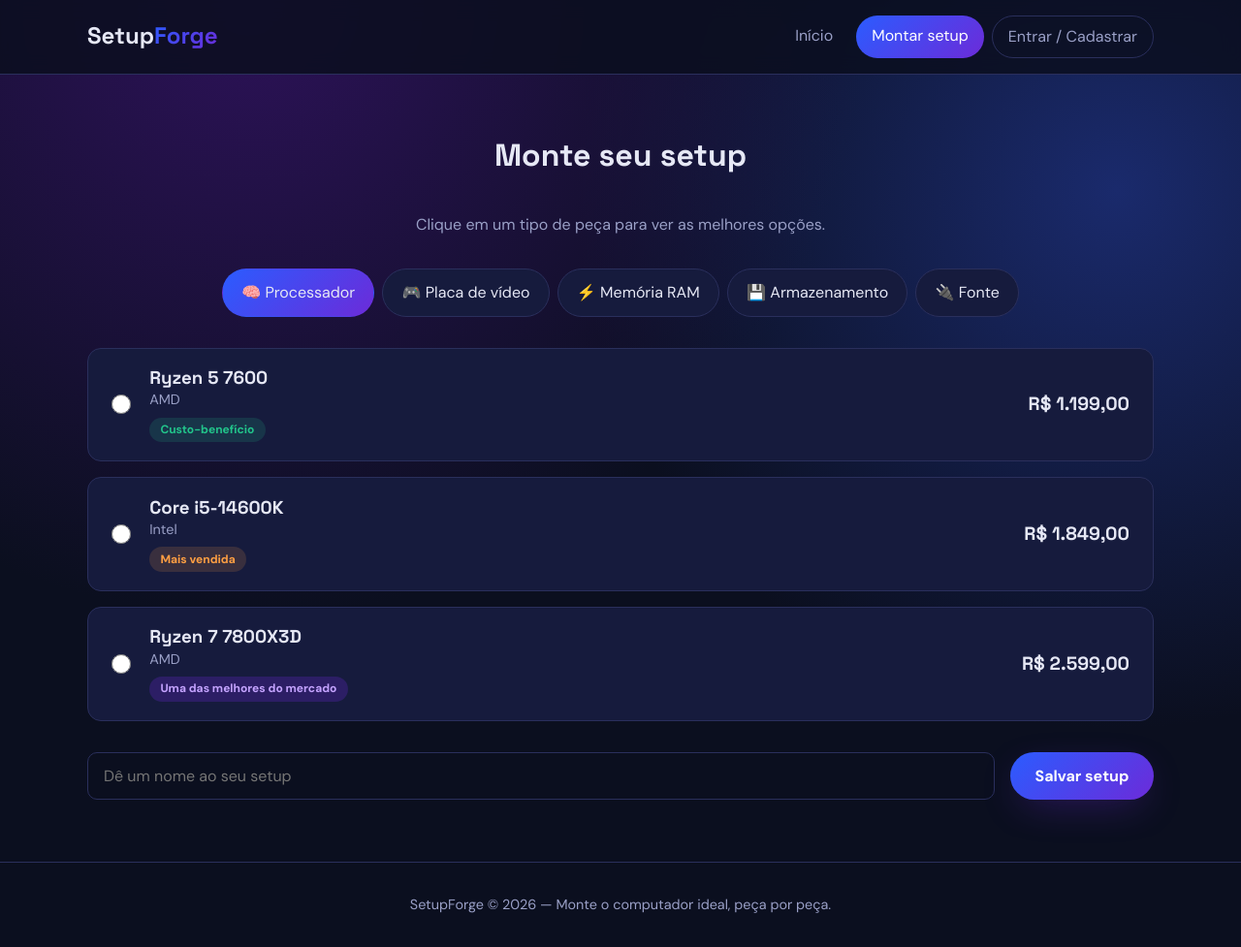
After one commit to marlonkevin-cloud/BuildPc, a Django app: page /montagem/ in a window 1280 px wide. The commit adds this page. Shown: the whole page at 97% size. Run offline with Django 5.2, Linux system fonts and the light colour scheme.

Commit message:
Página de montagem de setup

```diff
--- a/core/templates/core/login.html
+++ b/core/templates/core/login.html
@@ -6,7 +6,7 @@
     <div class="form-card">
       <h1>Entre ou cadastre-se</h1>
       <p class="muted">Preencha seus dados para salvar seus setups.</p>
-      <form method="get" action="{% url 'login' %}" class="form">
+      <form method="get" action="{% url 'core:login' %}" class="form">
         <label for="nome">Nome completo</label>
         <input type="text" id="nome" name="nome" placeholder="Ex.: Maria da Silva" required>
 
--- /dev/null
+++ b/core/templates/core/montagem.html
@@ -0,0 +1,61 @@
+{% extends 'base.html' %}
+{% block title %}Montar setup{% endblock %}
+{% block content %}
+<section class="secao">
+  <div class="container">
+    <h1 class="secao__titulo">Monte seu setup</h1>
+    <p class="muted centro">Clique em um tipo de peça para ver as melhores opções.</p>
+
+    <form method="get" action="{% url 'core:montagem' %}" class="montagem">
+      <input type="radio" name="aba" id="aba-cpu" class="aba-radio" checked>
+      <input type="radio" name="aba" id="aba-gpu" class="aba-radio">
+      <input type="radio" name="aba" id="aba-ram" class="aba-radio">
+      <input type="radio" name="aba" id="aba-ssd" class="aba-radio">
+      <input type="radio" name="aba" id="aba-fonte" class="aba-radio">
+
+      <div class="abas">
+        <label for="aba-cpu">🧠 Processador</label>
+        <label for="aba-gpu">🎮 Placa de vídeo</label>
+        <label for="aba-ram">⚡ Memória RAM</label>
+        <label for="aba-ssd">💾 Armazenamento</label>
+        <label for="aba-fonte">🔌 Fonte</label>
+      </div>
+
+      <div class="painel painel-cpu">
+        <label class="peca"><input type="radio" name="cpu" value="r5-7600"><div><h3>Ryzen 5 7600</h3><p class="marca">AMD</p><div class="tags"><span class="tag tag--cb">Custo-benefício</span></div></div><span class="preco">R$ 1.199,00</span></label>
+        <label class="peca"><input type="radio" name="cpu" value="i5-14600k"><div><h3>Core i5-14600K</h3><p class="marca">Intel</p><div class="tags"><span class="tag tag--mv">Mais vendida</span></div></div><span class="preco">R$ 1.849,00</span></label>
+        <label class="peca"><input type="radio" name="cpu" value="r7-7800x3d"><div><h3>Ryzen 7 7800X3D</h3><p class="marca">AMD</p><div class="tags"><span class="tag tag--top">Uma das melhores do mercado</span></div></div><span class="preco">R$ 2.599,00</span></label>
+      </div>
+
+      <div class="painel painel-gpu">
+        <label class="peca"><input type="radio" name="gpu" value="rx7600"><div><h3>Radeon RX 7600</h3><p class="marca">AMD</p><div class="tags"><span class="tag tag--cb">Custo-benefício</span></div></div><span class="preco">R$ 1.799,00</span></label>
+        <label class="peca"><input type="radio" name="gpu" value="rtx4060"><div><h3>GeForce RTX 4060</h3><p class="marca">NVIDIA</p><div class="tags"><span class="tag tag--mv">Mais vendida</span></div></div><span class="preco">R$ 2.099,00</span></label>
+        <label class="peca"><input type="radio" name="gpu" value="rtx4080s"><div><h3>GeForce RTX 4080 Super</h3><p class="marca">NVIDIA</p><div class="tags"><span class="tag tag--top">Uma das melhores do mercado</span></div></div><span class="preco">R$ 7.499,00</span></label>
+      </div>
+
+      <div class="painel painel-ram">
+        <label class="peca"><input type="radio" name="ram" value="fury16"><div><h3>Fury Beast 16GB DDR5</h3><p class="marca">Kingston</p><div class="tags"><span class="tag tag--cb">Custo-benefício</span></div></div><span class="preco">R$ 349,00</span></label>
+        <label class="peca"><input type="radio" name="ram" value="vengeance32"><div><h3>Vengeance 32GB DDR5</h3><p class="marca">Corsair</p><div class="tags"><span class="tag tag--mv">Mais vendida</span></div></div><span class="preco">R$ 699,00</span></label>
+        <label class="peca"><input type="radio" name="ram" value="tridentz64"><div><h3>Trident Z5 64GB DDR5</h3><p class="marca">G.Skill</p><div class="tags"><span class="tag tag--top">Uma das melhores do mercado</span></div></div><span class="preco">R$ 1.499,00</span></label>
+      </div>
+
+      <div class="painel painel-ssd">
+        <label class="peca"><input type="radio" name="ssd" value="nv2"><div><h3>NV2 1TB NVMe</h3><p class="marca">Kingston</p><div class="tags"><span class="tag tag--cb">Custo-benefício</span></div></div><span class="preco">R$ 379,00</span></label>
+        <label class="peca"><input type="radio" name="ssd" value="sn770"><div><h3>WD Black SN770 1TB</h3><p class="marca">Western Digital</p><div class="tags"><span class="tag tag--mv">Mais vendida</span></div></div><span class="preco">R$ 449,00</span></label>
+        <label class="peca"><input type="radio" name="ssd" value="990pro"><div><h3>990 Pro 2TB</h3><p class="marca">Samsung</p><div class="tags"><span class="tag tag--top">Uma das melhores do mercado</span></div></div><span class="preco">R$ 1.199,00</span></label>
+      </div>
+
+      <div class="painel painel-fonte">
+        <label class="peca"><input type="radio" name="fonte" value="mwe650"><div><h3>MWE 650W 80+ Bronze</h3><p class="marca">Cooler Master</p><div class="tags"><span class="tag tag--cb">Custo-benefício</span></div></div><span class="preco">R$ 399,00</span></label>
+        <label class="peca"><input type="radio" name="fonte" value="rm750e"><div><h3>RM750e 80+ Gold</h3><p class="marca">Corsair</p><div class="tags"><span class="tag tag--mv">Mais vendida</span></div></div><span class="preco">R$ 699,00</span></label>
+        <label class="peca"><input type="radio" name="fonte" value="focus1000"><div><h3>Focus GX 1000W 80+ Gold</h3><p class="marca">Seasonic</p><div class="tags"><span class="tag tag--top">Uma das melhores do mercado</span></div></div><span class="preco">R$ 1.299,00</span></label>
+      </div>
+
+      <div class="montagem__rodape">
+        <input type="text" name="nome_setup" placeholder="Dê um nome ao seu setup" required>
+        <button type="submit" class="btn btn--primario">Salvar setup</button>
+      </div>
+    </form>
+  </div>
+</section>
+{% endblock %}
--- a/core/urls.py
+++ b/core/urls.py
@@ -5,4 +5,7 @@ app_name = 'core'
 
 urlpatterns = [
     path('', views.home, name='index'),
+    path('montagem/', views.montagem, name='montagem'),
+    path('login/', views.login_view, name='login'),
+    path('perfil/', views.perfil, name='perfil'),
 ]
--- a/core/views.py
+++ b/core/views.py
@@ -1,4 +1,24 @@
-from django.shortcuts import render
+from django.shortcuts import render, redirect
+from django.contrib import messages
 
 def home(request):
     return render(request, 'core/index.html')
+
+def montagem(request):
+    if request.method == 'POST' or (request.method == 'GET' and 'nome_setup' in request.GET):
+        # Adiciona a mensagem de sucesso ao clicar em Salvar Setup
+        messages.success(request, 'Setup salvo com sucesso!')
+        return redirect('core:perfil')
+
+    return render(request, 'core/montagem.html')
+
+def login_view(request):
+    if request.method == 'POST' or (request.method == 'GET' and 'email' in request.GET):
+        # Adiciona a mensagem de sucesso ao criar conta / logar
+        messages.success(request, 'Conta acessada / criada com sucesso!')
+        return redirect('core:perfil')
+
+    return render(request, 'core/login.html')
+
+def perfil(request):
+    return render(request, 'core/perfil.html', {'setups': []})
--- a/templates/base.html
+++ b/templates/base.html
@@ -25,7 +25,18 @@
   </header>
 
   <main>
-    {% block content %}{% endblock %}
+    {% if messages %}
+      <div class="container" style="margin-top: 1rem;">
+        {% for message in messages %}
+          <div class="alert alert-{{ message.tags }}" style="padding: 12px 20px; background-color: #d4edda; color: #155724; border: 1px solid #c3e6cb; border-radius: 6px;">
+            {{ message }}
+          </div>
+        {% endfor %}
+      </div>
+    {% endif %}
+
+    {% block content %}
+    {% endblock %}
   </main>
 
   <footer class="footer">
```
